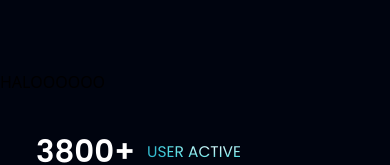
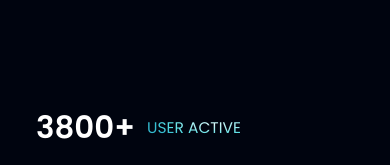
Before and after one commit to dkzhen/space, a Next.js app: page / in a window 390 px wide. Shown: the part 643-808 px from the top of the page. Built offline with nearby package versions, Linux system fonts and the light colour scheme.

Commit message:
V1:fixed navbar bug screen

```diff
--- a/components/Hero.jsx
+++ b/components/Hero.jsx
@@ -33,6 +33,9 @@ const Hero = () => {
           most likely to fit your needs. We examine annual percentage rates,
           annual fees.
         </p>
+        <div className="flex md:hidden">
+        <GetStarted />
+      </div>
       </div>
 
       <div className={`flex ${styles.flexCenter} md:my-0 my-10`}>
@@ -45,9 +48,7 @@ const Hero = () => {
         {/* gradient end */}
       </div>
 
-      <div className="flex md:hidden">
-        <h1>HALOOOOOO</h1>
-      </div>
+
     </section>
   );
 };
```
